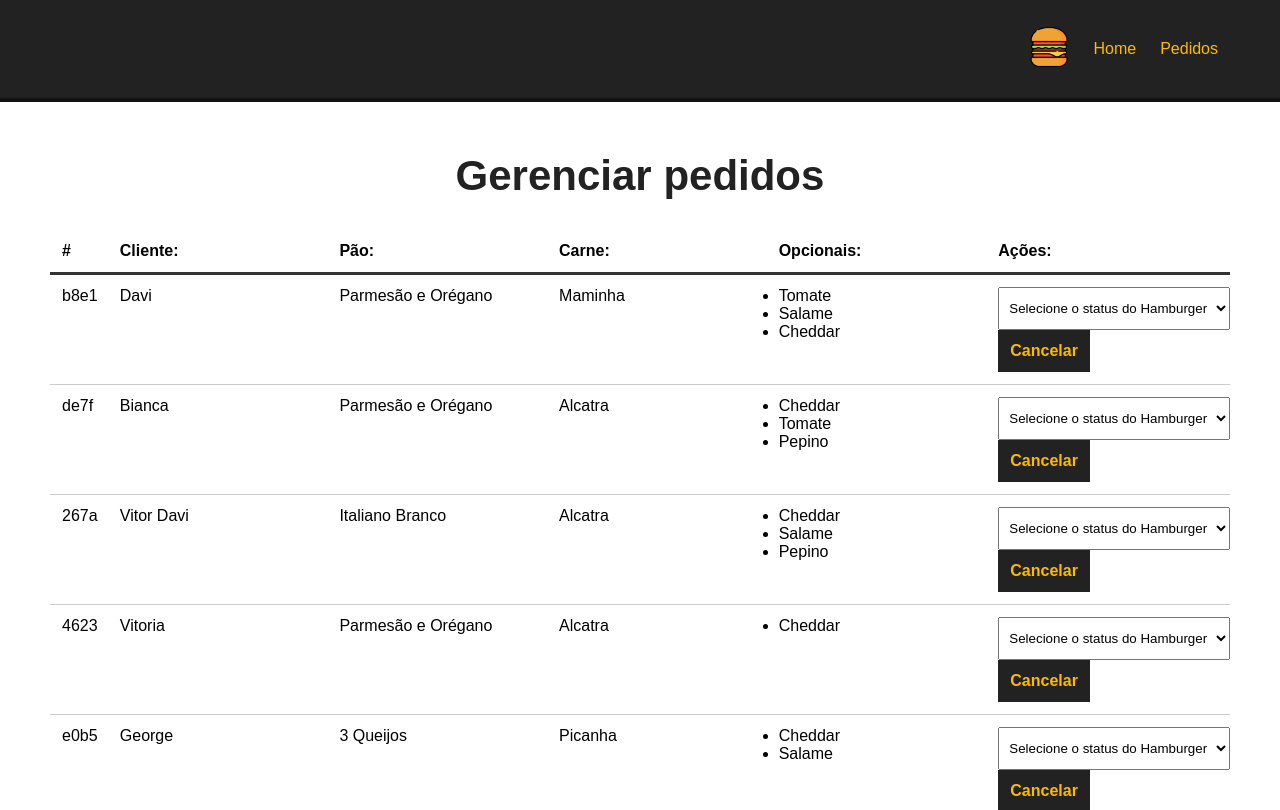
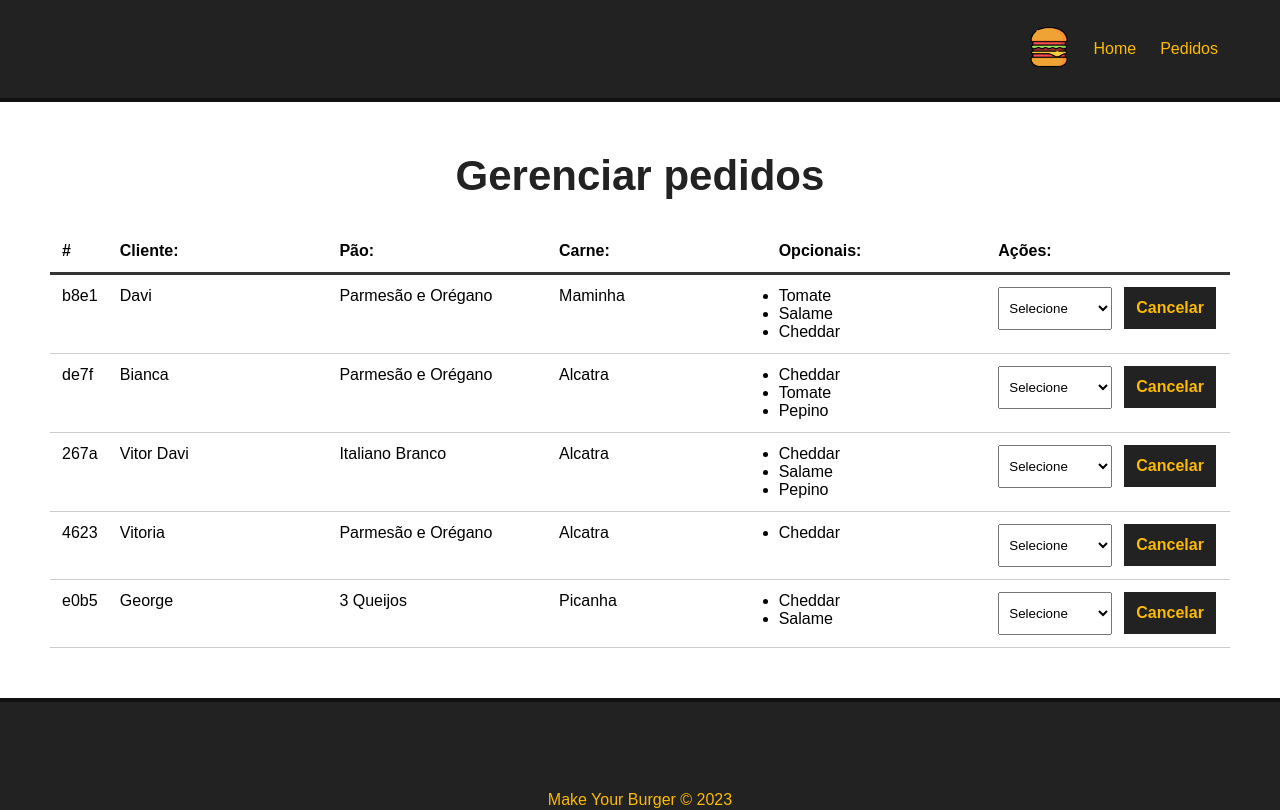
Before and after one commit to vitordavips/Make_Your_Burger, a Vue app: page /pedidos in a window 1280 px wide. Shown: the top 810 px of the page. Built offline with nearby package versions, Linux system fonts and the light colour scheme; data requests are answered from the project's data file.

Commit message:
recebendo o status do pedidos

```diff
--- a/src/components/Dashboard.vue
+++ b/src/components/Dashboard.vue
@@ -27,7 +27,10 @@
             </div>
             <div>
                 <select name="status" id="status">
-                    <option value="">Selecione o status do Hamburger</option>
+                    <option value="">Selecione</option>
+                    <option v-for="s in status" :key="s.id" value="s.tipo" :selected="burger.status == s.tipo">
+                        {{ s.tipo }}
+                    </option>
                 </select>
                 <button class="delete-btn">Cancelar</button>
             </div>
@@ -56,6 +59,15 @@
             console.log(this.burgers)
 
             // resgatar os status
+            this.getStatus();
+        },
+        async getStatus(){
+            const req = await fetch("http://localhost:3000/status");
+
+            const data = await req.json();
+
+            this.status = data;
+
 
         }
     },
```
